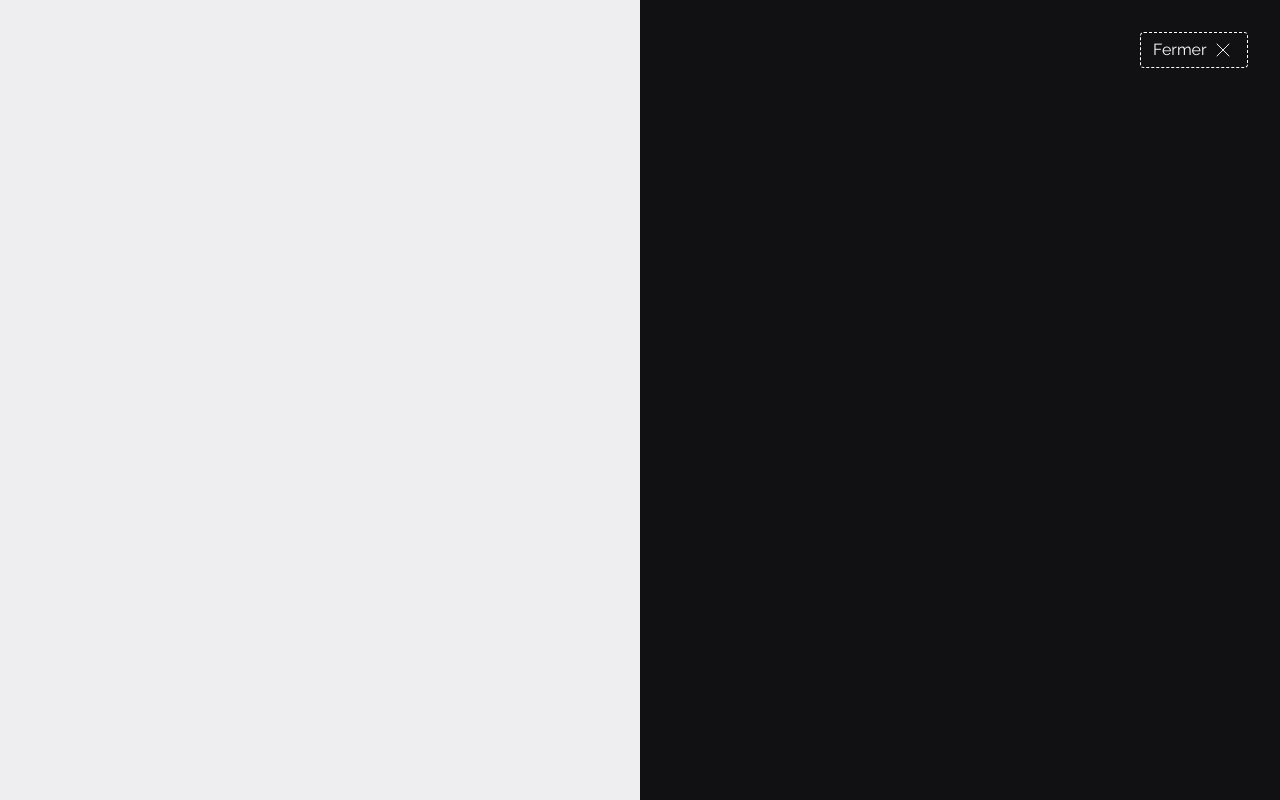
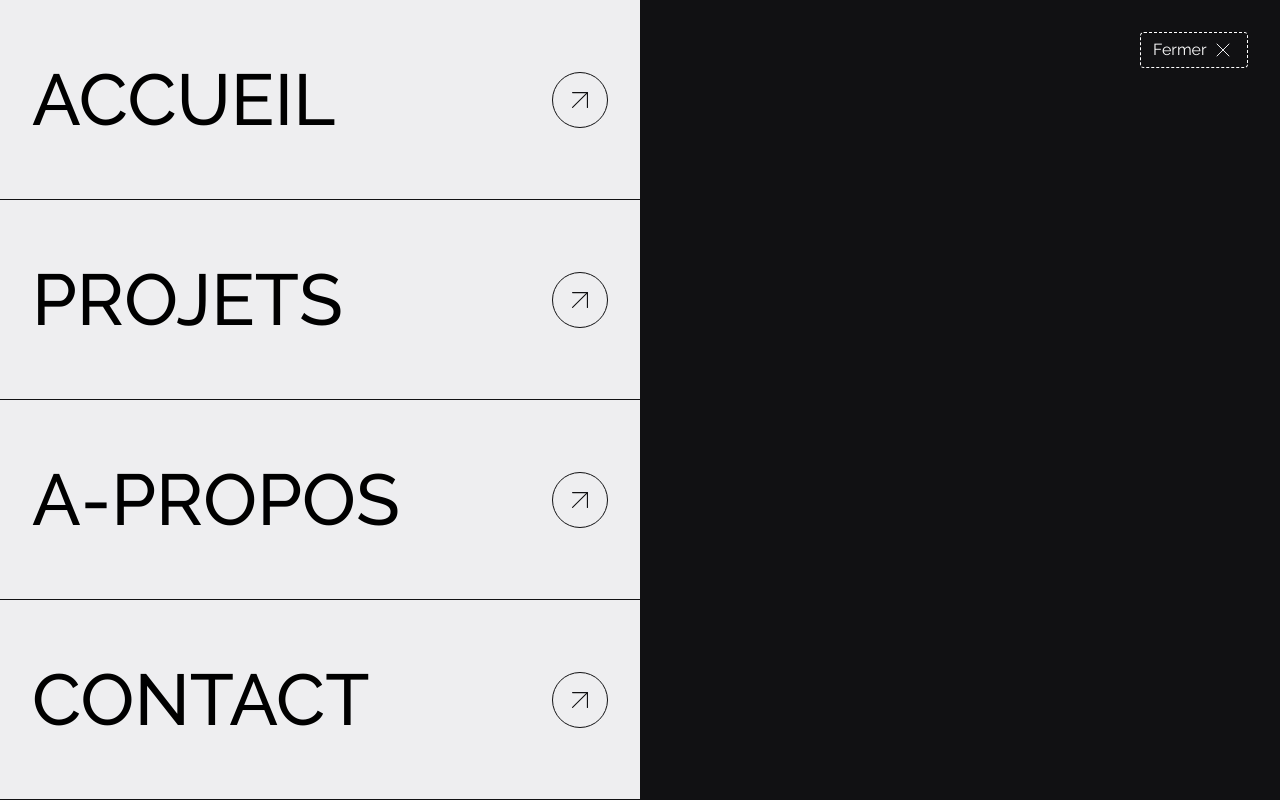
Before and after one commit to cabitibaly/next-draft, a Next.js app: page /portfolio in a window 1280 px wide. Both pictures are taken after a click on the element "Menu". Built offline with nearby package versions, Linux system fonts and the light colour scheme.

Commit message:
animation sur le 'left' => done

```diff
--- a/src/app/portfolio/page.tsx
+++ b/src/app/portfolio/page.tsx
@@ -2,7 +2,7 @@
 import Image from "next/image"
 import { useRef, useEffect, useState } from "react"
 import { gsap } from "gsap"
-import { X } from "lucide-react"
+import { ArrowRight, X } from "lucide-react"
 
 const images = [
     "/story-1.webp",
@@ -23,7 +23,7 @@ export default function Home() {
     const menuBtnRef = useRef<HTMLDivElement | null>(null)
     const closeRef = useRef<HTMLDivElement | null>(null)
     const menuRef = useRef<HTMLDivElement | null>(null)
-    const [isOpen, setIsOpen] = useState(false)
+    const menuLinesRef = useRef<(HTMLDivElement | null)[]>([])
 
     const nextSlide = () => {
         if (!containerRef.current || isAnimating.current) return
@@ -127,11 +127,15 @@ export default function Home() {
         const left = leftRef.current
         const right = rightRef.current
         const menu = menuRef.current
+        const menuLines = menuLinesRef.current
 
-        if (!close || !menuBtn || !left || !right || !menu) return
+        if (!close || !menuBtn || !left || !right || !menu || !menuLines) return
 
         gsap.set([left, right], { scaleY: 0 })
         gsap.set(menu, { display: "none" })
+        gsap.set(menuLinesRef.current, { scaleX: 0 })
+        gsap.set(".menu_text", { y: 72 })
+        gsap.set(".menu_arrow", { opacity: 0 })
 
         const tl = gsap.timeline({ paused: true, reversed: true });
 
@@ -154,6 +158,28 @@ export default function Home() {
             transformOrigin: "top",
             ease: "power4.inOut"
         }, 0)
+
+        menuLines.forEach((line, index) => {
+            tl.to([line, ], {
+                scaleX: 1,
+                duration: 1.25,
+                transformOrigin: "left",
+                ease: "expo.in",
+            }, index * 0.1)
+
+        })
+
+        tl.to(".menu_text", {
+            y: 0,
+            duration: 1,
+            ease: "expo.inOut"
+        }, 0.5)
+
+        tl.to(".menu_arrow", {
+            opacity: 1,
+            duration: 1.5,
+            ease: "expo.inOut"
+        }, 0.5)
 
         const openMenu = () => tl.play()
         const closeMenu = () => tl.reverse()
@@ -178,7 +204,48 @@ export default function Home() {
                 </div>
             </div>
             <div ref={menuRef} className={`fixed top-0 left-0 z-50 w-full h-full items-center justify-center`}>
-                <div ref={leftRef} className="w-1/2 scale-y-0 h-full bg-[#EEEEF0]"></div>
+                <div ref={leftRef} className="w-1/2 scale-y-0 h-full bg-[#EEEEF0] grid grid-rows-4">
+                    <div className="p-8 relative w-full flex items-center justify-between group">
+                        <div className="z-10 overflow-hidden flex items-center justify-center">
+                            <div className="menu_text text-black text-7xl font-medium uppercase">Accueil</div>
+                        </div>
+                        <div className="z-10 menu_arrow border border-[#111113] rounded-full size-14 bg-transparent flex items-center justify-center">
+                            <ArrowRight strokeWidth={0.75} size={36} color="#111113" className="-rotate-45 transition-all ease-in-out duration-500 group-hover:rotate-0" />
+                        </div>
+                        <div ref={e => {menuLinesRef.current[0] = e}} className="absolute left-0 bottom-0 w-full h-[1px] bg-[#111113]" />
+                        <div className="z-0 absolute left-0 bottom-0 w-full h-full bg-black/10 scale-y-0 transform origin-bottom transition-all duration-500 group-hover:scale-y-100" />
+                    </div>
+                    <div className="p-8 relative w-full flex items-center justify-between group">
+                        <div className="overflow-hidden flex items-center justify-center">
+                            <div className="menu_text text-black text-7xl font-medium uppercase">Projets</div>
+                        </div>
+                        <div className="menu_arrow border border-[#111113] rounded-full size-14 bg-transparent flex items-center justify-center">
+                            <ArrowRight strokeWidth={0.75} size={36} color="#111113" className="-rotate-45 transition-all ease-in-out duration-500 group-hover:rotate-0" />
+                        </div>
+                        <div className="z-0 absolute left-0 bottom-0 w-full h-full bg-black/10 scale-y-0 transform origin-bottom transition-all duration-500 group-hover:scale-y-100" />
+                        <div ref={e => {menuLinesRef.current[1] = e}} className="absolute left-0 bottom-0 w-full h-[1px] bg-[#111113]" />
+                    </div>
+                    <div className="p-8 relative w-full flex items-center justify-between group">
+                        <div className="overflow-hidden flex items-center justify-center">
+                            <div className="menu_text text-black text-7xl font-medium uppercase">A-propos</div>
+                        </div>
+                        <div className="menu_arrow border border-[#111113] rounded-full size-14 bg-transparent flex items-center justify-center">
+                            <ArrowRight strokeWidth={0.75} size={36} color="#111113" className="-rotate-45 transition-all ease-in-out duration-500 group-hover:rotate-0" />
+                        </div>
+                        <div className="z-0 absolute left-0 bottom-0 w-full h-full bg-black/10 scale-y-0 transform origin-bottom transition-all duration-500 group-hover:scale-y-100" />
+                        <div ref={e => {menuLinesRef.current[2] = e}} className="absolute left-0 bottom-0 w-full h-[1px] bg-[#111113]" />
+                    </div>
+                    <div className="p-8 relative w-full flex items-center justify-between group">
+                        <div className="overflow-hidden flex items-center justify-center">
+                            <div className="menu_text text-black text-7xl font-medium uppercase">Contact</div>
+                        </div>
+                        <div className="menu_arrow border border-[#111113] rounded-full size-14 bg-transparent flex items-center justify-center">
+                            <ArrowRight strokeWidth={0.75} size={36} color="#111113" className="-rotate-45 transition-all ease-in-out duration-500 group-hover:rotate-0" />
+                        </div>
+                        <div className="z-0 absolute left-0 bottom-0 w-full h-full bg-black/10 scale-y-0 transform origin-bottom transition-all duration-500 group-hover:scale-y-100" />
+                        <div ref={e => {menuLinesRef.current[3] = e}} className="absolute left-0 bottom-0 w-full h-[1px] bg-[#111113]" />
+                    </div>
+                </div>
                 <div ref={rightRef} className="w-1/2 scale-y-0 h-full bg-[#111113]">
                     <div ref={closeRef} className="cursor-pointer overflow-hidden z-30 absolute top-8 right-8 py-1.5 px-3 w-[108px] h-9 bg-transparent rounded-[4px] flex items-center justify-end gap-3 border border-dashed border-white">
                         <span className="absolute left-3 text-base font-normal text-white">Fermer</span>
```
